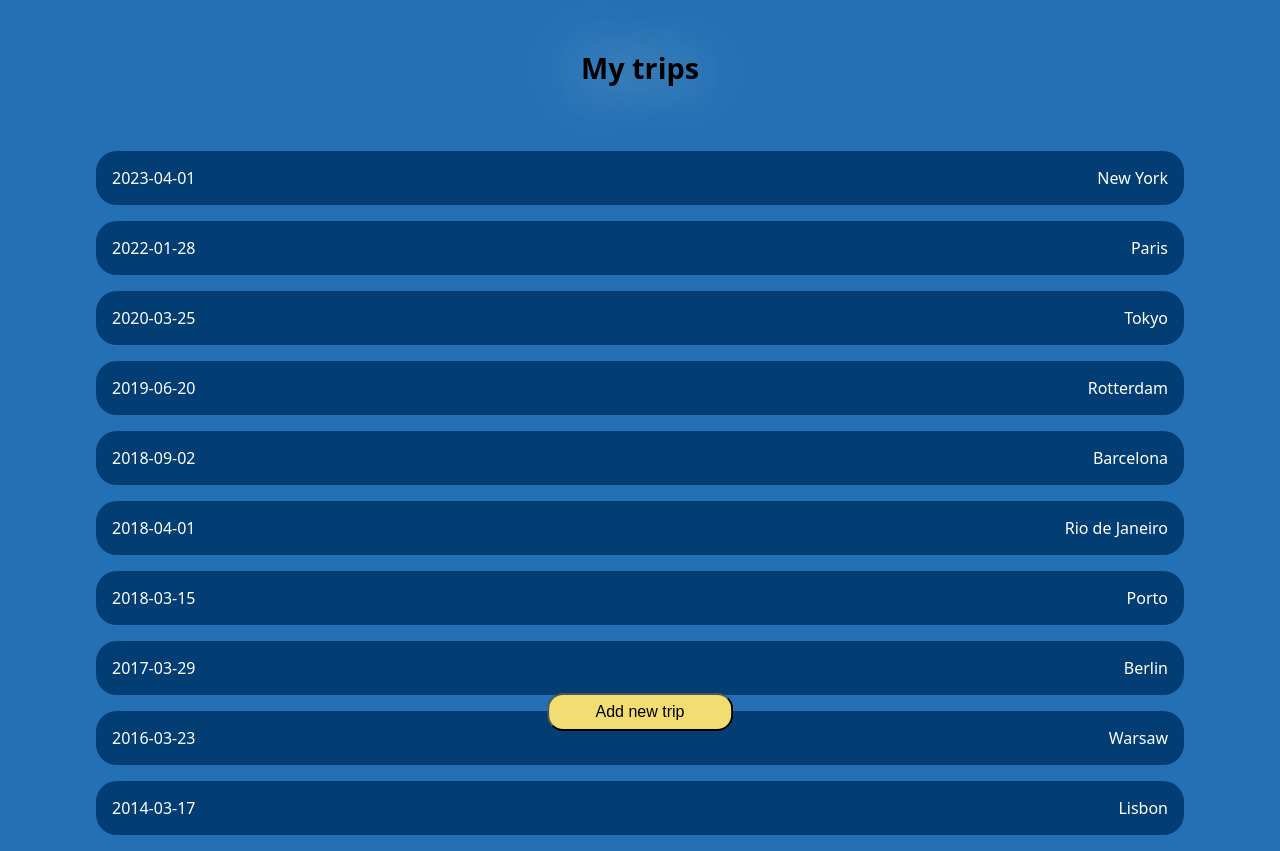
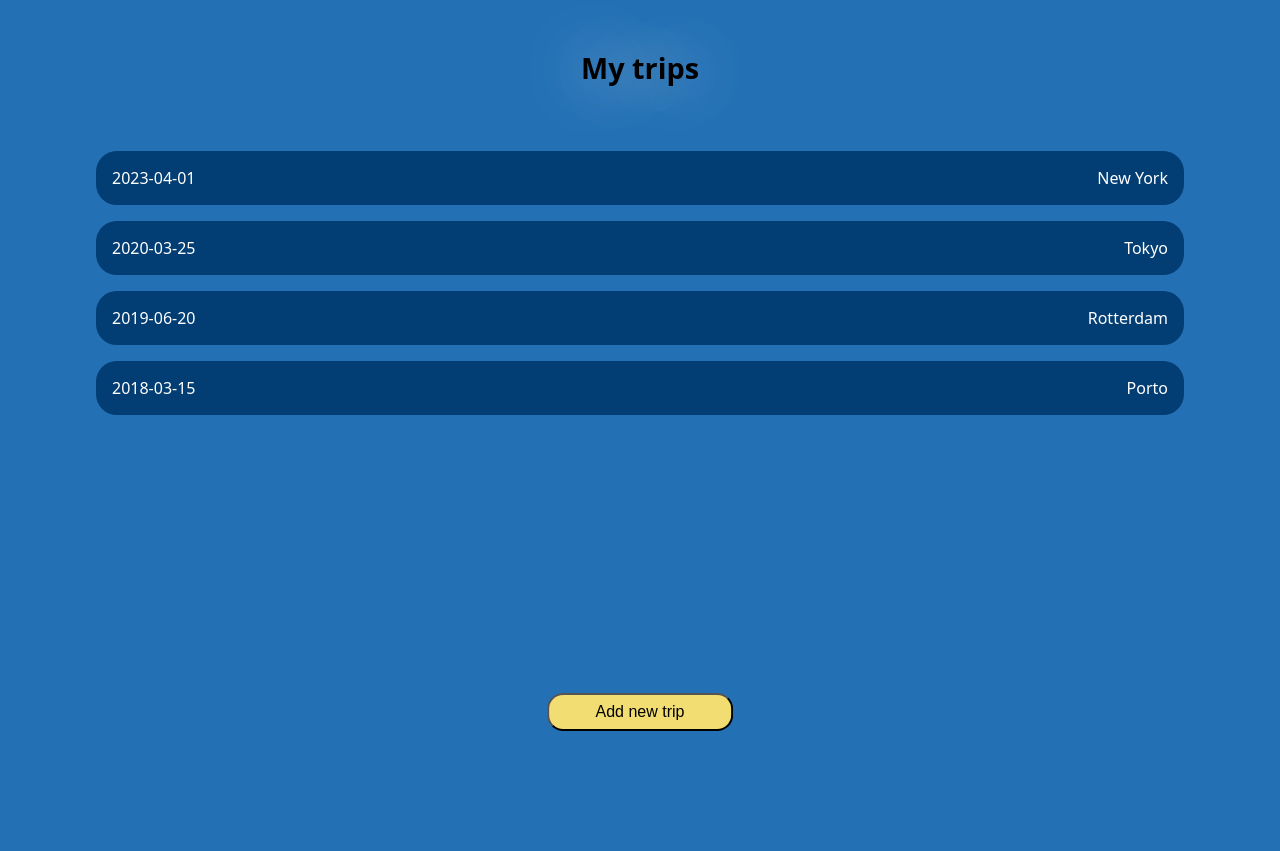
Before and after one commit to malgosiam/capstone_chill-trip-planner, a Next.js app: page /trips in a window 1280 px wide. After the commit the page ends 800 px from the top, so only its background shows below. Built offline with nearby package versions, Linux system fonts and the light colour scheme.

Commit message:
implement global state with zustand

```diff
--- a/data/trips.js
+++ /dev/null
@@ -1,62 +0,0 @@
-export const trips = [
-  {
-    id: "642864256e025655967af08b",
-    townName: "New York",
-    startDate: "2023-04-01",
-    endDate: "2023-04-07",
-  },
-  {
-    id: "3efb4c4b9a8bbf37155d63ee",
-    townName: "Tokyo",
-    startDate: "2020-03-25",
-    endDate: "2020-03-31",
-  },
-  {
-    id: "d00e856e1d5e61c20258281b",
-    townName: "Rotterdam",
-    startDate: "2019-06-20",
-    endDate: "2019-06-26",
-  },
-  {
-    id: "b357634f399c0e56d99c8756",
-    townName: "Porto",
-    startDate: "2018-03-15",
-    endDate: "2018-03-21",
-  },
-  {
-    id: "a89f7ac9de9a1d4453691576",
-    townName: "Barcelona",
-    startDate: "2018-09-02",
-    endDate: "2018-09-08",
-  },
-  {
-    id: "d2a40a06b3ba3b4c4b8a9d09",
-    townName: "Rio de Janeiro",
-    startDate: "2018-04-01",
-    endDate: "2018-04-07",
-  },
-  {
-    id: "df6cbb9dc826942c6e2d63e8",
-    townName: "Berlin",
-    startDate: "2017-03-29",
-    endDate: "2017-04-04",
-  },
-  {
-    id: "67a4ccad7734d4e54fcd4ac9",
-    townName: "Warsaw",
-    startDate: "2016-03-23",
-    endDate: "2016-03-29",
-  },
-  {
-    id: "b5afce173d44e1a9b22e0353",
-    townName: "Lisbon",
-    startDate: "2014-03-17",
-    endDate: "2014-03-23",
-  },
-  {
-    id: "81a455555dcb881c90bc98a8",
-    townName: "Paris",
-    startDate: "2022-01-28",
-    endDate: "2022-02-03",
-  },
-];
--- a/package.json
+++ b/package.json
@@ -16,7 +16,9 @@
     "next": "13.0.6",
     "react": "18.2.0",
     "react-dom": "18.2.0",
-    "styled-components": "^5.3.6"
+    "styled-components": "^5.3.6",
+    "uid": "^2.0.2",
+    "zustand": "^4.3.7"
   },
   "devDependencies": {
     "@svgr/webpack": "^6.5.1",
--- a/pages/trips/index.js
+++ b/pages/trips/index.js
@@ -2,8 +2,8 @@ import Link from "next/link";
 import StyledButton from "../../components/StyledButton";
 import StyledHeader from "../../components/StyledHeader";
 import TripList from "../../components/TripList";
-import { trips } from "../../data/trips.js";
 import styled from "styled-components";
+import { useNewTripStore } from "../../stores/useNewTripStore";
 
 const FixedButton = styled(StyledButton)`
   position: fixed;
@@ -14,6 +14,7 @@ const FixedButton = styled(StyledButton)`
 `;
 
 export default function TripsPage() {
+  const trips = useNewTripStore((state) => state.trips);
   return (
     <>
       <StyledHeader>My trips</StyledHeader>
--- /dev/null
+++ b/stores/useNewTripStore.js
@@ -0,0 +1,32 @@
+import { create } from "zustand";
+
+export const useNewTripStore = create((set) => ({
+  trips: [
+    {
+      id: "642864256e025655967af08b",
+      townName: "New York",
+      startDate: "2023-04-01",
+      endDate: "2023-04-07",
+    },
+    {
+      id: "3efb4c4b9a8bbf37155d63ee",
+      townName: "Tokyo",
+      startDate: "2020-03-25",
+      endDate: "2020-03-31",
+    },
+    {
+      id: "d00e856e1d5e61c20258281b",
+      townName: "Rotterdam",
+      startDate: "2019-06-20",
+      endDate: "2019-06-26",
+    },
+    {
+      id: "b357634f399c0e56d99c8756",
+      townName: "Porto",
+      startDate: "2018-03-15",
+      endDate: "2018-03-21",
+    },
+  ],
+
+  addTrip: (trip) => set((state) => ({ trips: [...state.trips, trip] })),
+}));
```
Also changed, not shown: components/NewTripForm/index.js (+8 -5 lines), pages/new-trip/index.js (+24 -2 lines), 1 other file (tests, documents, lock files or other folders).
